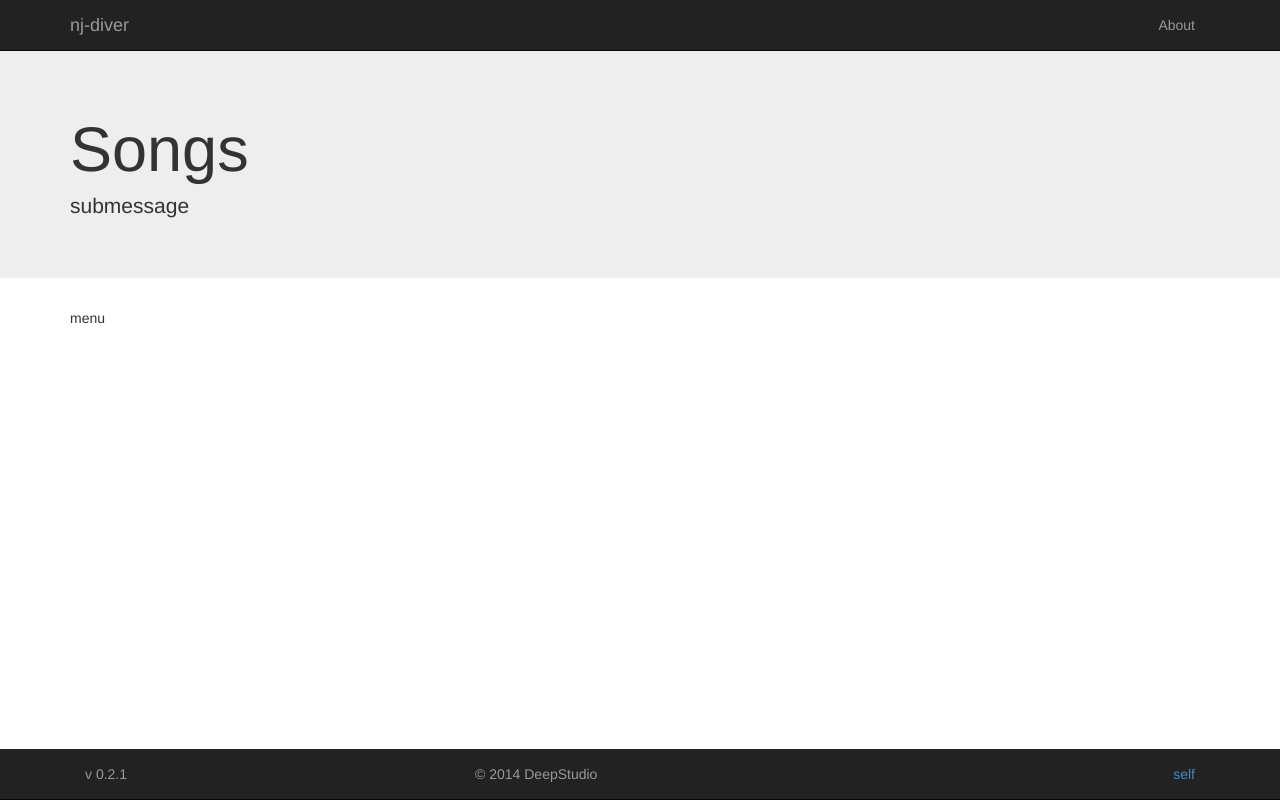
After one commit to sysdeep/nj-diver, a Node server app: template app/views/songs/sbase.html in a window 1280 px wide. The commit adds this page. Run offline with Node 20, Linux system fonts and the light colour scheme; the template is opened without the code that fills it, so the values that code supplies are empty; some libraries are stand-ins or nearby versions.

Commit message:
add songs router

```diff
--- a/app/app.js
+++ b/app/app.js
@@ -1,5 +1,6 @@
 /**
  * app.js
+ * create express app
  */
 
 
@@ -8,19 +9,21 @@ var express     = require('express');
 var path        = require('path');
 var favicon     = require('serve-favicon');
 var logger      = require('morgan');
+var bodyParser  = require('body-parser');
+var swig 		= require("swig");
+
+// var config 		= require("./config");
 // var cookieParser = require('cookie-parser');
-var bodyParser  = require('body-parser');
-// var config 		= require("./config");
-var swig 		= require("swig");
 // var session 	= require('express-session');
 
-
-var r_index  = require('./routes/index');
+//-- routes
+var r_index     = require('./routes/index');
+var r_songs     = require('./routes/songs');
 
 
 
 
-
+//-- app
 app  = express();
 
 
@@ -35,17 +38,22 @@ app.set('view cache', false);
 swig.setDefaults({ cache: false });
 // NOTE: You should always cache templates in a production environment.
 // Don't leave both of these to `false` in production!
-
+//--- template
 
 //--- local vars
 // self.app.locals.version = config.version;
 // self.app.locals.server = "1.1.1.1";
+//--- local vars
+
 
 // uncomment after placing your favicon in /public
 //app.use(favicon(__dirname + '/public/favicon.ico'));
+
+
 app.use(logger('dev'));
 app.use(bodyParser.json());
 app.use(bodyParser.urlencoded({ extended: false }));
+
 // app.use(cookieParser());
 // app.use(express.session({secret: '1234567890QWERTY'}));
 // app.use(session({
@@ -59,14 +67,6 @@ app.use(bodyParser.urlencoded({ extended: false }));
 // }));
 
 
-// self.app.set('view engine', 'ejs');
-
-// self.app.use(express.favicon());
-// self.app.use(express.logger('dev'));
-// self.app.use(express.cookieParser('your secret here'));
-// self.app.use(express.session());
-// self.app.use(self.app.router);
-// self.app.use(require('stylus').middleware(__dirname + '/public'));
 
 //--- public
 app.use(express.static(path.join(__dirname, "..", 'public')));
@@ -74,23 +74,13 @@ app.use(express.static(path.join(__dirname, "..", 'public')));
 
 
 //-- routes ---------------------------------------------------------------
-app.use('/',            r_index);                // main + gui
-// app.use('/devices',     r_devices);             // devices service
-// app.use('/settings',    r_settings);            // devices service
-// app.use('/action',  r_action);              // gui rest actions
-
-//app.use('/users', users);
-//app.use('/storage', r_storage);
+app.use('/',            r_index);                // main
+app.use('/songs',       r_songs);               // songs
 
 // app.use("/api/v1", api_1);                  // REST api 1
 // app.use("/api/v2", api_2);                  // REST api 2
 //-- routes ---------------------------------------------------------------
 
-//define all the url mappings
-// self.app.get("/", routes.index);
-// self.app.get("/about", routes.about);
-// self.app.get("/release", routes.release);
-// self.app.get('/users', user.list);
 
 
 //--- 404 ---------------------------------------------------------------------
@@ -110,7 +100,6 @@ app.use(function(req, res, next) {
 
 
 //--- error handlers ----------------------------------------------------------
-
 /**
  *  обработчик ошибок
  *  в любом случае ошибки возврвщаем json объект со статусом ошибки
--- a/app/server.js
+++ b/app/server.js
@@ -1,6 +1,7 @@
 #!/bin/env node
 /**
- * OpenShift sample Node application
+ * app/server.js
+ * application server module
  */
 
 var app     = require("./app.js");
@@ -8,10 +9,13 @@ var debug   = require('debug')('cconf_js:server');
 var http    = require('http');
 
 
-var server = {};
-var IPADDRESS = "";
-var PORT = 0;
+var server = {};        // export object
+var IPADDRESS = "";     // ip
+var PORT = 0;           // port
 
+/**
+ * setup ip and port
+ */
 function setupVariables() {
     //  Set the environment variables we need.
     IPADDRESS = process.env.OPENSHIFT_NODEJS_IP;
@@ -58,108 +62,20 @@ function setupTerminationHandlers(){
 
 
 
+/**
+ * starting the nodejs server with express
+ */
+server.startServer = function(){
+    setupVariables();               // setup ip and port
+    setupTerminationHandlers();     // setup term handlers
 
-//starting the nodejs server with express
-server.startServer = function(){
-    setupVariables();
-    setupTerminationHandlers();
+    app.set('port', PORT);          // set app port
 
-    app.set('port', PORT);
-
-    /**
-     * Create HTTP server.
-     */
-    // var server = http.createServer(app);
-
-
-    /**
-     * Listen on provided port, on all network interfaces.
-     */
-    // server.listen(PORT);
-    // console.log('%s: Node server started on %s:%d ...', Date(Date.now()), IPADDRESS, PORT);
-    // log.info("server started on port: " + port);
-    // models.sequelize.sync().then(function(){
-    //     server.listen(port);
-    //     log.info("server started on port: " + port);
-    // });
-
-
-
-
-    // server.on('error', onError);
-    // server.on('listening', onListening);
-
+    // starting listenning
     app.listen(PORT, IPADDRESS, function(){
         console.log('%s: Node server started on %s:%d ...', Date(Date.now()), IPADDRESS, PORT);
     });
 }
 
 
-
-/**
- * Event listener for HTTP server "listening" event.
- */
-
-// function onListening() {
-//     console.log('%s: Node server started on %s:%d ...', Date(Date.now()), IPADDRESS, PORT);
-// 	// var addr = self.server.address();
-// 	// var bind = typeof addr === 'string'
-// 	// 	? 'pipe ' + addr
-// 	// 	: 'port ' + addr.port;
-// 	// debug('Listening on ' + bind);
-// };
-
-
-
-
-
-/**
- * Event listener for HTTP server "error" event.
- */
-// function onError(error) {
-// 	if (error.syscall !== 'listen') {
-// 		throw error;
-// 	}
-//
-// 	var bind = typeof PORT === 'string'
-// 		? 'Pipe ' + PORT
-// 		: 'Port ' + PORT
-//
-// 	// handle specific listen errors with friendly messages
-// 	switch (error.code) {
-// 		case 'EACCES':
-// 			console.error(bind + ' requires elevated privileges');
-// 			process.exit(1);
-// 			break;
-// 		case 'EADDRINUSE':
-// 			console.error(bind + ' is already in use');
-// 			process.exit(1);
-// 			break;
-// 		default:
-// 			throw error;
-// 	}
-// }
-
-
-
-
-
 module.exports = server;
-
-
-
-
-
-
-
-//
-//
-//
-//
-//
-// /**
-//  *  main():  Main code.
-//  */
-// var zapp = new NodeApp();
-// // zapp.initialize();
-// zapp.startServer();
--- a/app/views/main.html
+++ b/app/views/main.html
@@ -4,7 +4,8 @@
 <!-- Main jumbotron for a primary marketing message or call to action -->
 <div class="jumbotron">
   <div class="container">
-    <h1>Welcome to {{ title }}</h1>
+    <!-- <h1>Welcome to {{ title }}</h1> -->
+    <h1>Welcome</h1>
     <p>{{ messg }}</p>
   </div>
 </div>
--- /dev/null
+++ b/app/views/songs/main.html
@@ -0,0 +1,6 @@
+{% extends "./sbase.html" %}
+
+{% block scontent %}
+
+content
+{% endblock %}
--- /dev/null
+++ b/app/views/songs/sbase.html
@@ -0,0 +1,33 @@
+{% extends "../base.html" %}
+
+
+
+{% block content %}
+
+<!-- Main jumbotron for a primary marketing message or call to action -->
+<div class="jumbotron">
+  <div class="container">
+    <!-- <h1>Welcome to {{ title }}</h1> -->
+    <h1>Songs</h1>
+    <p>submessage</p>
+  </div>
+</div>
+
+
+
+<div class="container">
+
+    <div class="row">
+        <div class="col-md-4">
+            menu
+        </div>
+        <div class="col-md-8">
+            {% block scontent %}{% endblock %}
+        </div>
+    </div>
+
+
+
+</div>
+
+{% endblock %}
```
Also changed, not shown: app/routes/songs.js (added, +21 -0 lines), server.js (+6 -312 lines).
